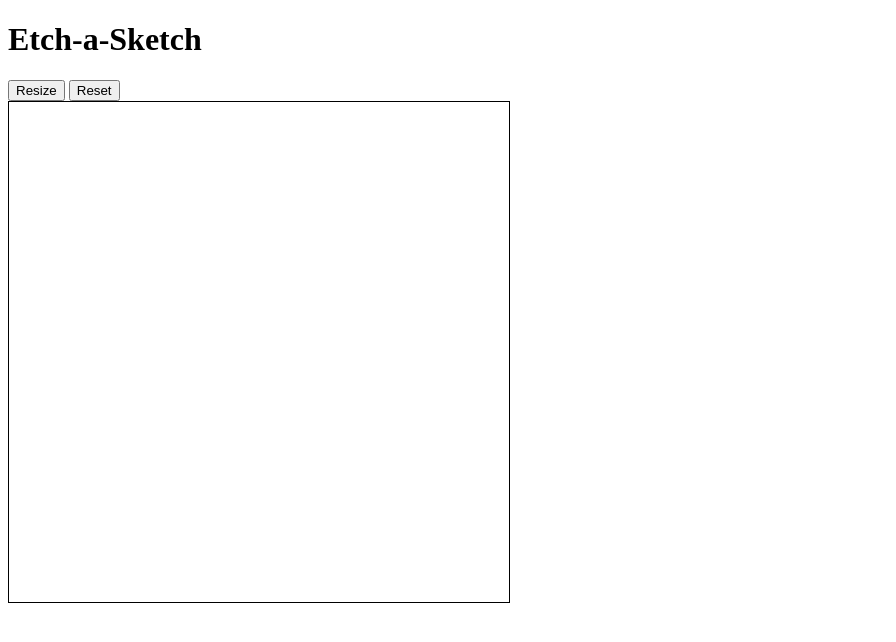
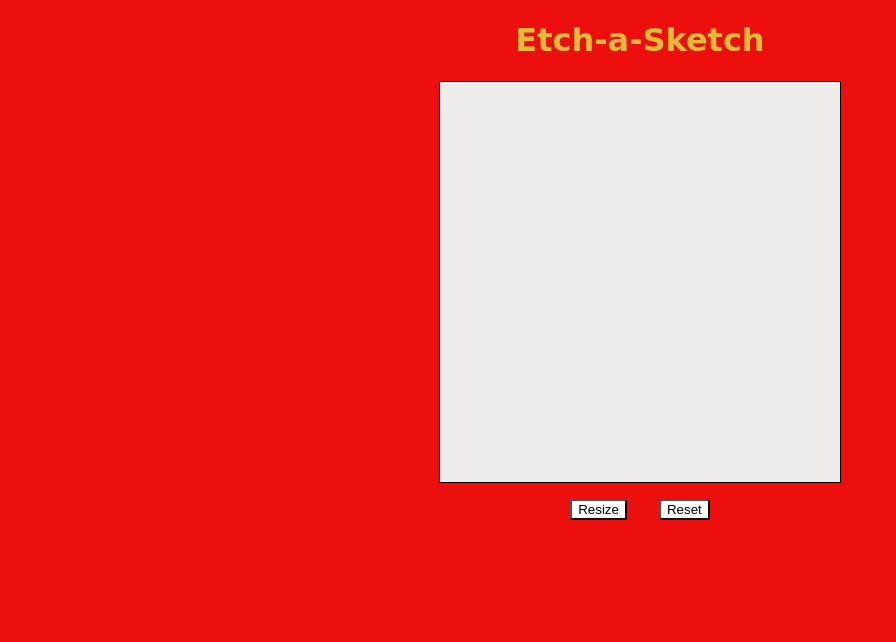
Before and after one commit to TheFivePips/Etch-A-Sketch, a plain HTML site: page index.html in a window 1280 px wide. Shown: the whole page, without its empty margins (0-896 px from the left). Drawn offline with Linux system fonts and the light colour scheme.

Commit message:
Moved the buttons around and added some styling.added some very minor validation to the prompts

```diff
--- a/app.js
+++ b/app.js
@@ -27,6 +27,13 @@
     reset(divs)
 
     let numBoxes = prompt("How big would you like your grid? We can go up to 100X100!. Just type one number")
+    if(isNaN(numBoxes)){
+        alert("please enter a valid number")
+        numBoxes = prompt("How big would you like your grid? We can go up to 100X100!. Just type one number")
+    }else if(numBoxes>100){
+        alert('Please enter a number below 100')
+        numBoxes = prompt("How big would you like your grid? We can go up to 100X100!. Just type one number")
+    }
     makeGrid(numBoxes)
 
 })
--- a/index.html
+++ b/index.html
@@ -9,12 +9,14 @@
 </head>
 <body>
     <h1>Etch-a-Sketch</h1>
-    <button id="resize">Resize</button>
-    <button id="reset">Reset</button>
 
-<div class="grid-container">
-
-</div>
+    <div class="grid-wrapper">
+        <div class="grid-container"></div>
+    </div>
+    <div class="btn-container">
+        <button id="resize">Resize</button>
+        <button id="reset">Reset</button>
+    </div>
 
 
     <script src="./app.js"></script>
--- a/styles.css
+++ b/styles.css
@@ -1,29 +1,36 @@
+body{
+    background-color: #ED0F0E;
+}
 .grid-container{
     display: grid;
-    width: 500px;
-    height: 500px;
+    width: 400px;
+    height: 400px;
     border: 1px solid black;
+    background-color: #EEEDEB;
 
 }
-.grid-container * {
-    height: 100%;
+
+.black-bkgd {
+    background-color: #292927;
 }
 
-/* .row{
+h1{
     display: flex;
-    flex-direction: row;
-    flex-wrap: wrap;
+    justify-content: center;
+    font-family: cursive;
+    color: #E2BC37;
 }
-.column{
-    flex-basis: 20px;
-} */
-
-.black-bkgd {
-    background-color: black;
+.btn-container{
+    display: flex;
+    justify-content: center;
+    width: auto;
+}
+button{
+    margin: 1rem;
+    background-color: #FBFAFF;
 }
 
-@media screen and (min-width: 800px) {
-    .column {
-      flex: 1;
-    }
-  }
+.grid-wrapper{
+    display: flex;
+    justify-content: center;
+}
```
